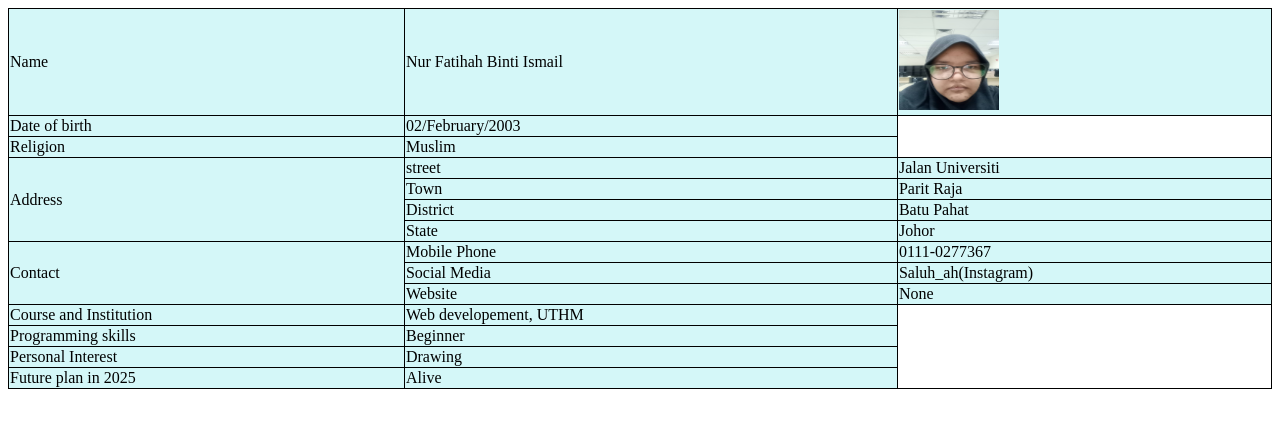
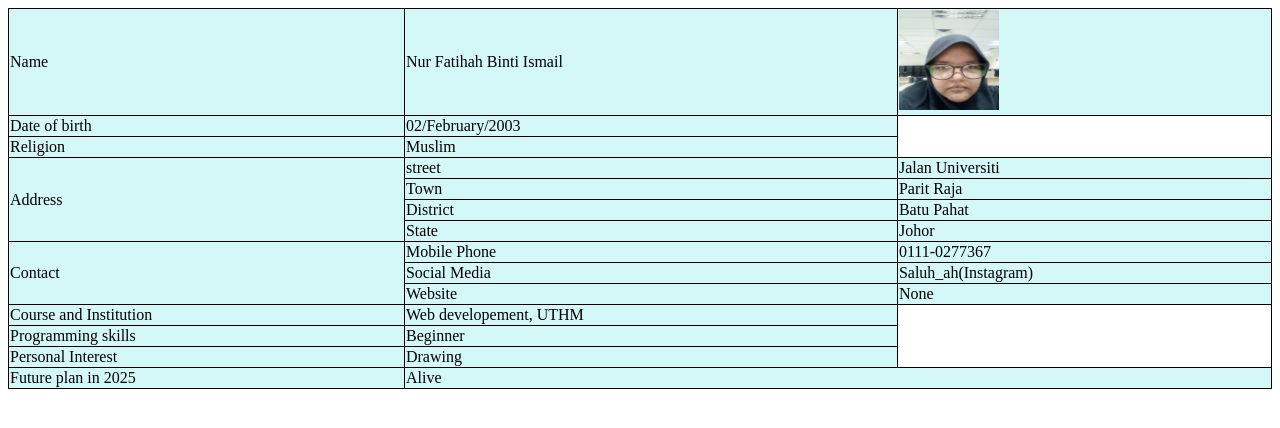
Before and after one commit to Sa12lu/New-folder, a plain HTML site: page index.html in a window 1280 px wide. Drawn offline with Linux system fonts and the light colour scheme.

Commit message:
experiment

```diff
--- a/index.html
+++ b/index.html
@@ -10,15 +10,17 @@
         border: 1px solid black;
         border-collapse: collapse;
     }
+    background-image: ('cat-dance-dancing-cat.gif');
     </style>
 </head>
 
 <body>
+
     <table style="width:100%">
         <tr bgcolor="#d4f7f8">
             <td> Name </td>
             <td>Nur Fatihah Binti Ismail</td>
-            <td><img src="me.jpeg" alt="iamme" width="100" height="100"></td>
+            <td role="4"><img src="me.jpeg" alt="iamme" width="100" height="100"></td>
         </tr>
         <tr bgcolor="#d4f7f8">
             <td>Date of birth </td>
@@ -80,7 +82,7 @@
         </tr>
         <tr bgcolor="#d4f7f8">
             <td>Future plan in 2025</td>
-            <td>Alive</td>
+            <td colspan="2">Alive</td>
         </tr>
 
     </table>
```
Also changed, not shown: 1 other file.
